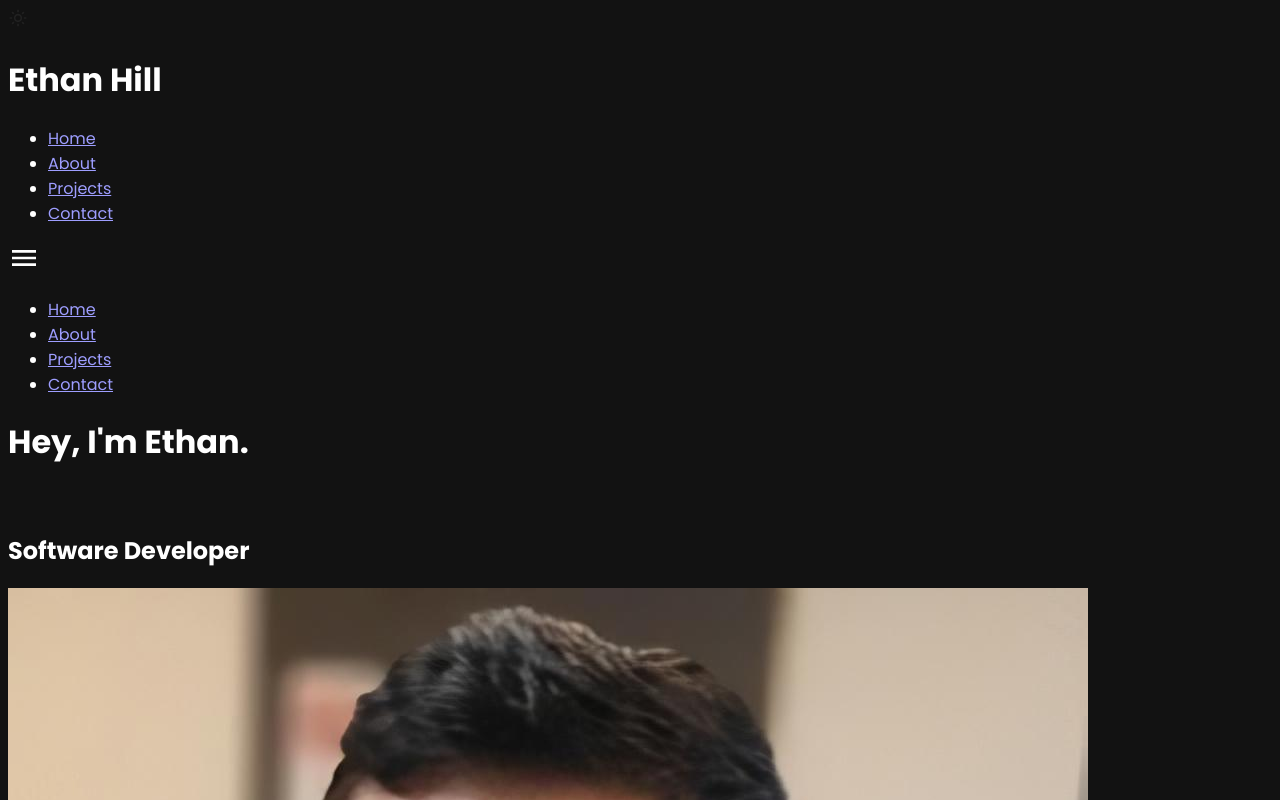
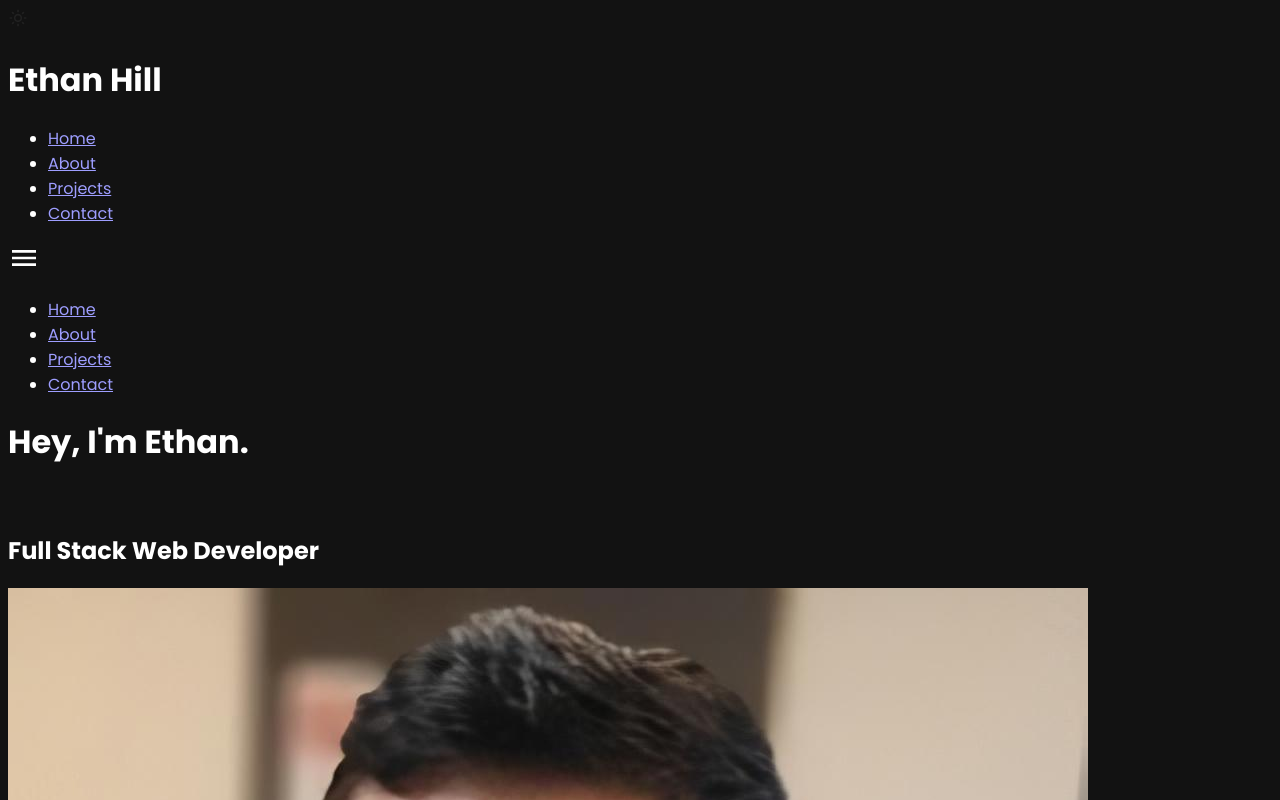
Before and after one commit to Ethan-Hill/Portfolio, a Next.js app: page / in a window 1280 px wide. Shown: the top 800 px of the page. Built offline with nearby package versions, Linux system fonts and the light colour scheme.

Commit message:
Update Content.js

```diff
--- a/components/Index/Hero/Items/Content.js
+++ b/components/Index/Hero/Items/Content.js
@@ -7,7 +7,7 @@ const Content = () => {
         </h1>
         <br />
         <h2 className="text-3xl font-medium text-center text-LightCharcoal dark:text-white lg:text-5xl sm:text-left">
-          Software Developer
+          Full Stack Web Developer
         </h2>
       </div>
       <div className="mb-24">
```
